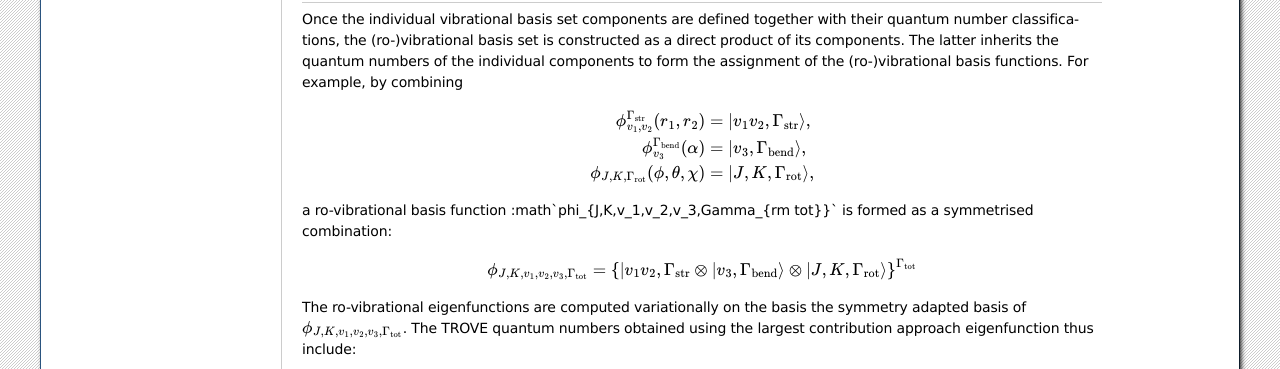
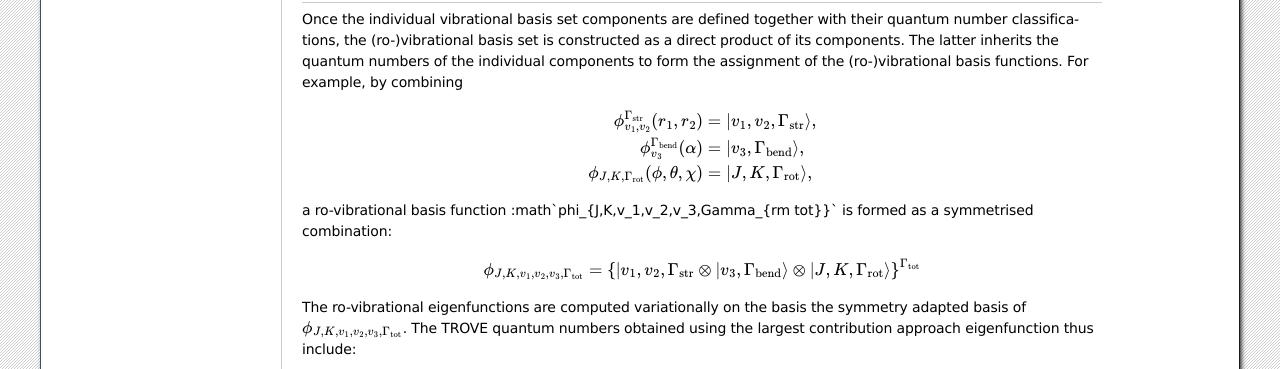
Before and after one commit to Trovemaster/TROVE, a Sphinx documentation site: the page built from docs/source/quantumnumbers.rst, in a window 1280 px wide and 900 px high, scrolled down 1809 px. Shown: the part 150-519 px from the top of the window. Built offline with Sphinx 7.4.7, drawn with Linux system fonts in a browser that asks for light colours; formulas are drawn with MathJax 3; some of the changed text lies outside the part shown.

Commit message:
Update quantumnumbers.rst

```diff
--- a/docs/source/quantumnumbers.rst
+++ b/docs/source/quantumnumbers.rst
@@ -94,7 +94,7 @@
 .. math::
 
     \begin{split}
-     \phi_{v_1,v_2}^{\Gamma_{\rm str}}(r_1,r_2) &= | v_1 v_2, \Gamma_{\rm str} \rangle,\\
+     \phi_{v_1,v_2}^{\Gamma_{\rm str}}(r_1,r_2) &= | v_1, v_2, \Gamma_{\rm str} \rangle,\\
      \phi_{v_3}^{\Gamma_{\rm bend}}(\alpha) &= | v_3, \Gamma_{\rm bend} \rangle,\\
      \phi_{J,K,\Gamma_{\rm rot}}(\phi,\theta,\chi) &= | J,K,\Gamma_{\rm rot} \rangle, \\
     \end{split}
@@ -103,7 +103,7 @@
 
 .. math::
 
-      \phi_{J,K,v_1,v_2,v_3,\Gamma_{\rm tot}} = \{| v_1 v_2, \Gamma_{\rm str} \otimes  | v_3, \Gamma_{\rm bend} \rangle \otimes | J,K,\Gamma_{\rm rot} \rangle \}^{\Gamma_{\rm tot}}
+      \phi_{J,K,v_1,v_2,v_3,\Gamma_{\rm tot}} = \{| v_1, v_2, \Gamma_{\rm str} \otimes  | v_3, \Gamma_{\rm bend} \rangle \otimes | J,K,\Gamma_{\rm rot} \rangle \}^{\Gamma_{\rm tot}}
 
 
 The ro-vibrational eigenfunctions are computed variationally on the basis the symmetry adapted basis of :math:`\phi_{J,K,v_1,v_2,v_3,\Gamma_{\rm tot}}`\ . The TROVE quantum numbers obtained using the largest contribution approach eigenfunction thus include:
@@ -178,7 +178,15 @@
 Quantum numbers in the :math:`J=0` representation
 ^^^^^^^^^^^^^^^^^^^^^^^^^^^^^^^^^^^^^^^^^^^^^^^^^
 
-The ro-vibrational calculations in the :math:`J=0` representation (step 3) are characterised by a single contracted :math:`J=0` sub-class. Therefore, in this case the energy output has a slightly different form:
+The ro-vibrational calculations in the :math:`J=0` representation (step 3) are characterised by a single contracted :math:`J=0` sub-class with the basis set given by
+
+.. math::
+
+      \phi_{J,K,v_1,v_2,v_3, \ldots  \Gamma_{\rm tot}} = \{| v_1, v_2, v_3, \ldots  \Gamma_{\rm vib} \rangle  \otimes | J,K,\Gamma_{\rm rot} \rangle \}^{\Gamma_{\rm tot}}
+
+Phi_{\lambda}^{(J=0)} \ket{J,k,\tau},
+
+where  :math`| J,K,\Gamma_{\rm rot} \rangle ` is a rigid rotor basis function. Therefore, in this case the energy output has a slightly different form:
 ::
 
       ------ ------ ------------- ------- --- -- --- ----- ----- --- ----   -------- ------ --- --- --- --------
```
